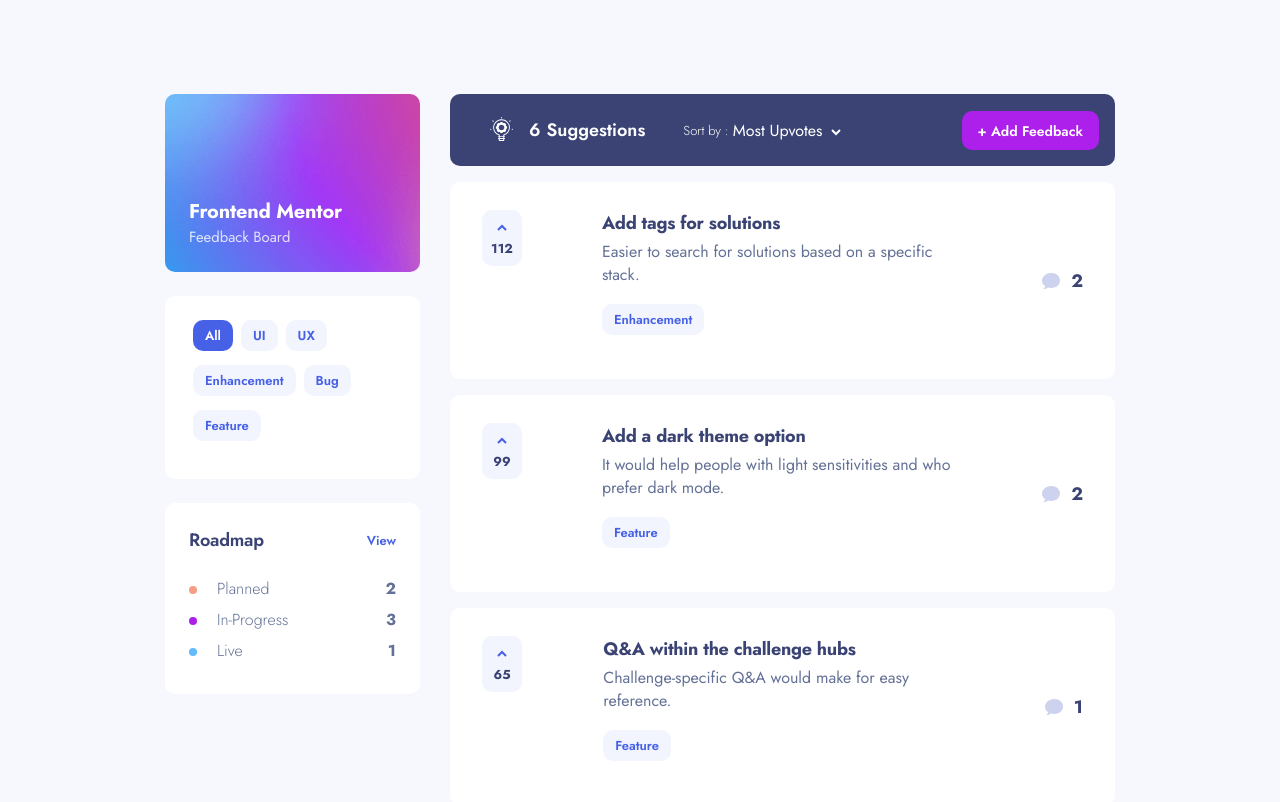
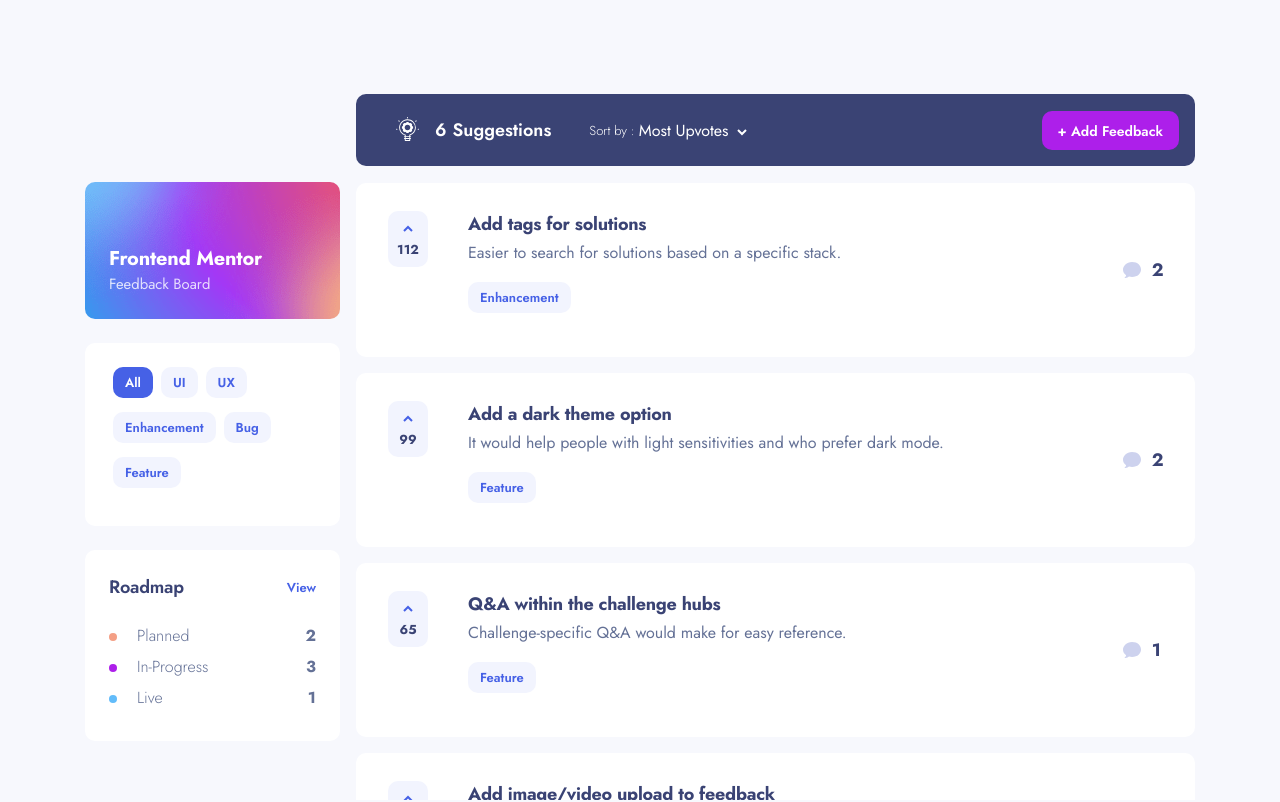
Before and after one commit to OliverCadman/product_feedback_app, a React (Vite) app in the folder app/: page / in a window 1280 px wide. Shown: the top 802 px of the page. Built offline with nearby package versions, Linux system fonts and the light colour scheme.

Commit message:
Feature (Desktop only): Fix sidebar and toolbar on home page

```diff
--- a/app/src/components/Dropdown/_dropdown.scss
+++ b/app/src/components/Dropdown/_dropdown.scss
@@ -56,7 +56,7 @@
 
     .dd-list {
         position: absolute;
-        z-index: 1;
+        z-index: 10;
         background-color: $white;
         width: 100%;
         right: 0;
--- a/app/src/components/NoFeedbackAlert/_no-feedback-alert.scss
+++ b/app/src/components/NoFeedbackAlert/_no-feedback-alert.scss
@@ -8,7 +8,15 @@
     @include tablet() {
         min-height: 600px;
         margin-top: 1.5rem;
+    }
 
+    @include desktop() {
+        margin-top: 88px;
+        margin-left: 271px;
+        position: fixed;
+        width: calc(1110px - 271px);
+        min-height: 558px;
+        max-height: 558px;
     }
 
     .no-feedback__content {
--- a/app/src/components/Suggestion/_suggestion.scss
+++ b/app/src/components/Suggestion/_suggestion.scss
@@ -65,6 +65,10 @@
     }
 
     &:not(.roadmap) {
+        @include desktop() {
+            display: grid;
+            grid-template-columns: 40px 1fr 40px;
+        }
         .suggestion__content {
              h2 {
                     font-size: 0.813rem;
@@ -129,6 +133,12 @@
 
             .suggestion__icon-wrapper.comment {
                 display: flex;
+            }
+        }
+
+        @include desktop() {
+            .suggestion__content {
+                margin-left: 2.5rem;
             }
         }
     }
--- a/app/src/components/SuggestionList/SuggestionList.tsx
+++ b/app/src/components/SuggestionList/SuggestionList.tsx
@@ -14,22 +14,30 @@
   }, [state.data.productRequests]);
 
   return (
+    <div className="section-list__container">
       <section className="section-list">
         {productRequests?.map((request: IProductRequest, index: number) => {
-        const { id, description, status, title, upvotes, comments, category } =
-          request;
+          const {
+            id,
+            description,
+            status,
+            title,
+            upvotes,
+            comments,
+            category,
+          } = request;
           return (
-          <Transition
-            appear
-            key={id}
-            show={state.isProductListShowing}
-            style={{ transitionDelay: `${50 * index}ms` }}
-            enter="transition ease-out duration-300"
-            enterFrom="transform opacity-0 translate-y-40"
-            leave="no-transition"
-            leaveFrom="transform opacity-100 translate-y-0"
-            leaveTo="opacity-0"
-          >
+            // <Transition
+            //   appear
+            //   key={id}
+            //   show={state.isProductListShowing}
+            //   style={{ transitionDelay: `${50 * index}ms` }}
+            //   enter="transition ease-out duration-300"
+            //   enterFrom="transform opacity-0 translate-y-40"
+            //   leave="no-transition"
+            //   leaveFrom="transform opacity-100 translate-y-0"
+            //   leaveTo="opacity-0"
+            // >
             <Suggestion
               id={id}
               description={description}
@@ -41,10 +49,11 @@
               index={index}
               page="product-feedback"
             />
-          </Transition>
+            // </Transition>
           );
         })}
       </section>
+    </div>
   );
 };
 
--- /dev/null
+++ b/app/src/components/SuggestionList/_suggestion-list.scss
@@ -0,0 +1,13 @@
+@include desktop() {
+    .section-list__container {
+        margin-left: 271px;
+        margin-top: 88px;
+        position: fixed;
+        width: 100%;
+        max-width: 839px;
+        top: 79px;
+        bottom: 0;
+        overflow: scroll;
+        z-index: 5;
+    }
+}
--- a/app/src/components/Toolbar/_toolbar.scss
+++ b/app/src/components/Toolbar/_toolbar.scss
@@ -17,6 +17,14 @@
         display: block;
         width: 100%;
         border-radius: 10px;
+    }
+
+    @include desktop() {
+        position: fixed;
+        top: 94px;
+        margin-left: 271px;
+        width: 100%;
+        max-width: calc(1110px - 271px);
     }
 }
 
--- a/app/src/index.scss
+++ b/app/src/index.scss
@@ -281,6 +281,7 @@
 @import "./components/NoFeedbackAlert/no-feedback-alert";
 @import "./components/Sidebar/Categories/categories";
 @import "./components/Sidebar/Roadmap/roadmap";
+@import "./components/SuggestionList/suggestion-list";
 @import "./components/Suggestion/suggestion";
 @import "./components/Toolbar/toolbar";
 @import "./components/BackLink/back-link";
--- a/app/src/pages/ProductFeedback/_product-feedback.scss
+++ b/app/src/pages/ProductFeedback/_product-feedback.scss
@@ -25,11 +25,11 @@
 
   @include desktop() {
       gap: 1.875rem;
-      padding: 5.875rem 10.313rem;
-      max-width: none;
+      max-width: 1110px;
       width: 100%;
       align-items: flex-start;
       flex-flow: row nowrap;
+      position: relative;
   }
 }
 
@@ -48,6 +48,9 @@
     flex-basis: 255px;
     flex-shrink: 0;
     display: block;
+    position: fixed;
+    top: 182px;
+
   }
 }
 
@@ -57,6 +60,10 @@
     @include tablet() {
         flex-basis: 223px;
         min-height: 178px;
+    }
+
+    @include tablet() {
+      width: 255px;
     }
 }
 
@@ -76,7 +83,8 @@
 
     @include desktop() {
         width: 255px;
-        height: 137px;
+        min-height: 137px;
+        max-height: 137px;
     }
 
     .logo-brand__content {
```
Lines whose indentation alone changed are shown as unchanged.
